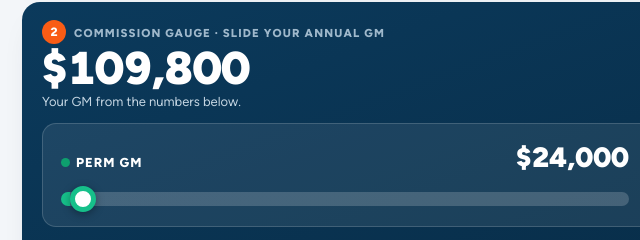
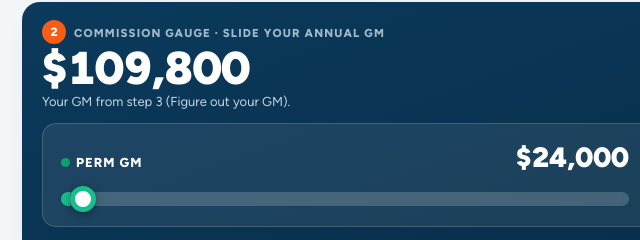
Before and after one commit to vacobyhighspring/solutions, a plain HTML site: page commission/index.html in a window 1280 px wide. Shown: the part 524-764 px from the top of the page, 0-640 px from the left. Drawn offline with Linux system fonts and the light colour scheme.

Commit message:
Gauge subtitle explains where the GM comes from (step 3, what-if, or guarantee card)
Co-Authored-By: Claude Opus 5.5 <noreply@anthropic.com>
Claude-Session: https://claude.ai/code/session_01SpcWWwbrC9MDJAJbEsn7kZ

```diff
--- a/commission/index.html
+++ b/commission/index.html
@@ -1404,7 +1404,7 @@ function gxDraw(G){var I=inputs(),bonus=I.ub+I.l,_ps=(PSH=PSHO!=null?PSHO:((I.co
  res.forEach(function(r,i){if(r.total>res[bi].total)bi=i;});
  $("gxV").textContent=usd(G);gxR.style.setProperty("--p",gxF(G)*100+"%");gxR.setAttribute("aria-valuetext",usd(G));
  var mine=Math.round(I.g);$("gxMe").hidden=Math.abs(G-mine)<1;
- $("gxS").innerHTML=Math.abs(G-mine)<1?"Your GM from the numbers below.":(G>mine?"<b>"+usd(G-mine)+"</b> more than your GM below ("+usd(mine)+")":"<b>"+usd(mine-G)+"</b> less than your GM below ("+usd(mine)+")");
+ var _gh=(typeof FDR!=="undefined"&&FDR.t==="non"&&window._gHs===G)?gH1():null;$("gxS").innerHTML=_gh!=null?("Year 1 GM from the guarantee card: <b>"+usd(_gh)+"</b> during the guarantee + <b>"+usd(G-_gh)+"</b> after. Your GM in step 3 is "+usd(mine)+"."):Math.abs(G-mine)<1?"Your GM from step 3 (Figure out your GM).":(mine>0?"Your GM in step 3 is "+usd(mine)+". The gauge is set <b>"+usd(Math.abs(G-mine))+"</b> "+(G>mine?"higher":"lower")+" to show what-if pay.":"What-if GM. Add your real GM in step 3.");
  [].slice.call($("gxC").children).forEach(function(b){b.classList.toggle("on",+b.dataset.g===G);});
  if(P.length>1&&G>0){var srt=res.map(function(r,i){return i;}).sort(function(x,y){return res[y].total-res[x].total;}),d=res[srt[0]].total-res[srt[1]].total;
   $("gxD").innerHTML=d<1?"Both plans pay the same at this GM.":"At this GM, the <b class=\"w\">"+esc(P[srt[0]].n)+"</b> pays <b>"+usd(d)+"</b> more than the "+esc(P[srt[1]].n)+".";}
```
